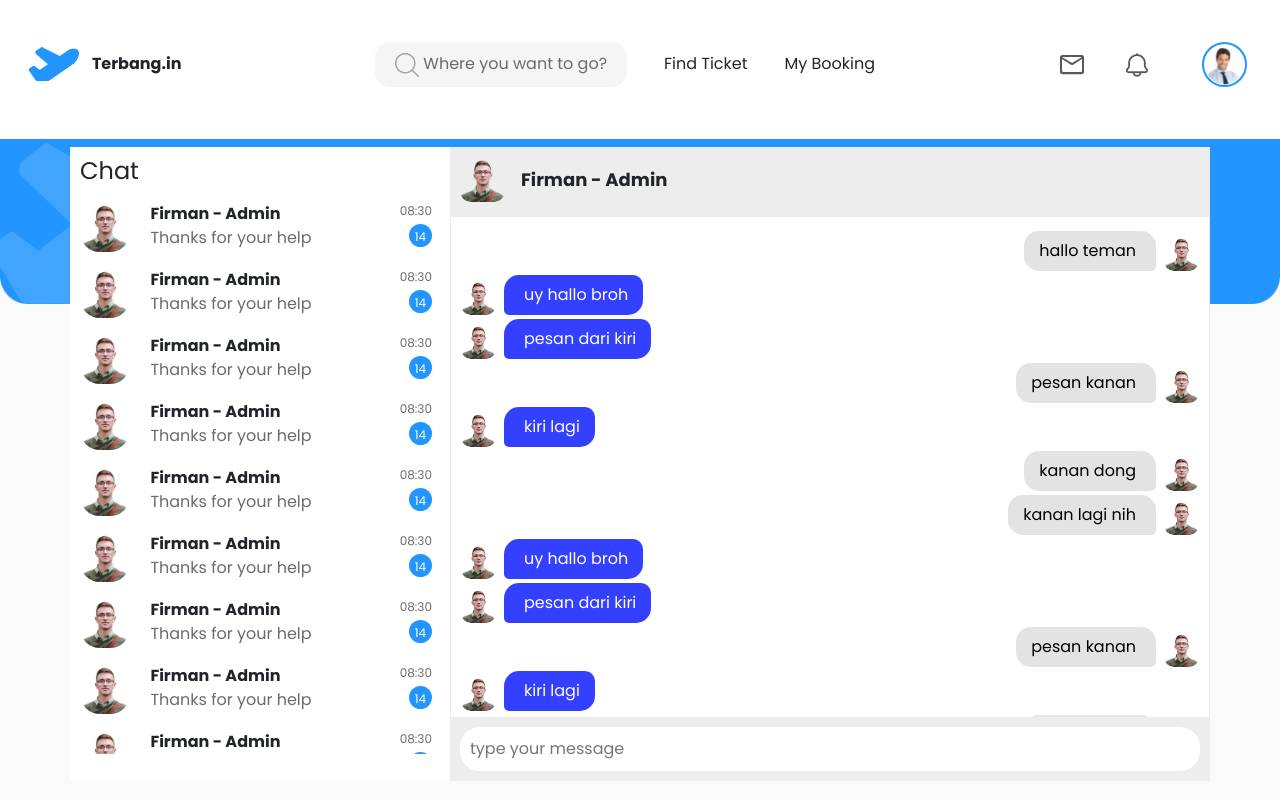
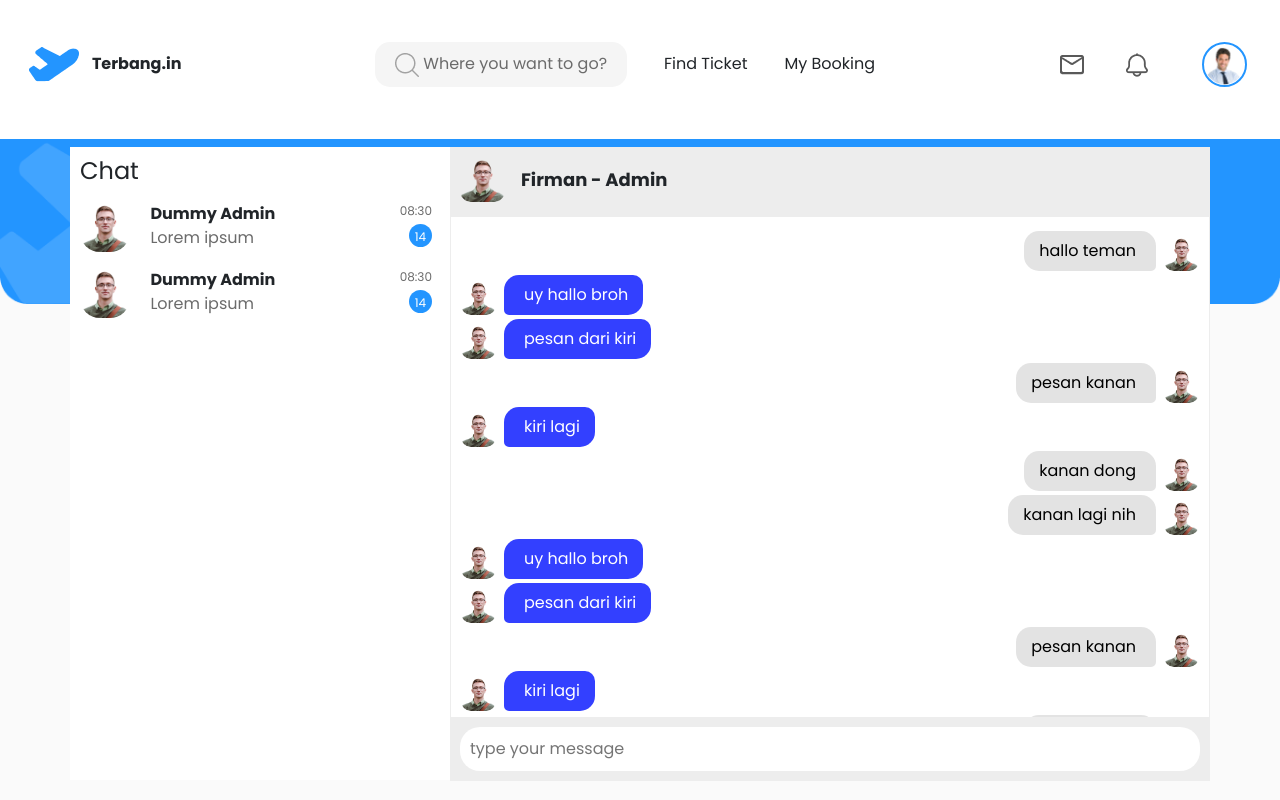
Before and after one commit to andrawanerlang1/TERBANGIN-FrontEnd, a Vue app: page /chat in a window 1280 px wide. Shown: the top 800 px of the page. Built offline with nearby package versions, Linux system fonts and the light colour scheme; what vue-sweetalert2 would draw is missing.

Commit message:
vuex chat initiate

```diff
--- a/src/components/_base/Chat/Room.vue
+++ b/src/components/_base/Chat/Room.vue
@@ -12,10 +12,10 @@
           <div class="chat-msg">
             <div class="d-flex flex-column">
               <div>
-                <p><strong>Firman - Admin</strong></p>
+                <p><strong>Dummy Admin</strong></p>
               </div>
               <div>
-                <p class="text-grey">Thanks for your help</p>
+                <p class="text-grey">Lorem ipsum</p>
               </div>
             </div>
           </div>
@@ -29,6 +29,7 @@
             </div>
           </div>
         </div>
+
         <div class="d-flex justify-content-start py-2 room-item">
           <div class="chat-img">
             <img src="../../../assets/img-admin.png" />
@@ -36,226 +37,12 @@
           <div class="chat-msg">
             <div class="d-flex flex-column">
               <div>
-                <p><strong>Firman - Admin</strong></p>
+                <p><strong>Dummy Admin</strong></p>
               </div>
               <div>
-                <p class="text-grey">Thanks for your help</p>
-              </div>
-            </div>
-          </div>
-          <div class="chat-info">
-            <div class="d-flex flex-column ">
-              <div class="text-right"><p class="text-grey time">08:30</p></div>
-
-              <div class="unread-msg rounded-circle text-center mt-1">
-                <p class="mt-1">14</p>
-              </div>
-            </div>
-          </div>
-        </div>
-        <div class="d-flex justify-content-start py-2 room-item">
-          <div class="chat-img">
-            <img src="../../../assets/img-admin.png" />
-          </div>
-          <div class="chat-msg">
-            <div class="d-flex flex-column">
-              <div>
-                <p><strong>Firman - Admin</strong></p>
-              </div>
-              <div>
-                <p class="text-grey">Thanks for your help</p>
-              </div>
-            </div>
-          </div>
-          <div class="chat-info">
-            <div class="d-flex flex-column ">
-              <div class="text-right"><p class="text-grey time">08:30</p></div>
-
-              <div class="unread-msg rounded-circle text-center mt-1">
-                <p class="mt-1">14</p>
-              </div>
-            </div>
-          </div>
-        </div>
-        <div class="d-flex justify-content-start py-2 room-item">
-          <div class="chat-img">
-            <img src="../../../assets/img-admin.png" />
-          </div>
-          <div class="chat-msg">
-            <div class="d-flex flex-column">
-              <div>
-                <p><strong>Firman - Admin</strong></p>
-              </div>
-              <div>
-                <p class="text-grey">Thanks for your help</p>
-              </div>
-            </div>
-          </div>
-          <div class="chat-info">
-            <div class="d-flex flex-column ">
-              <div class="text-right"><p class="text-grey time">08:30</p></div>
-
-              <div class="unread-msg rounded-circle text-center mt-1">
-                <p class="mt-1">14</p>
-              </div>
-            </div>
-          </div>
-        </div>
-        <div class="d-flex justify-content-start py-2 room-item">
-          <div class="chat-img">
-            <img src="../../../assets/img-admin.png" />
-          </div>
-          <div class="chat-msg">
-            <div class="d-flex flex-column">
-              <div>
-                <p><strong>Firman - Admin</strong></p>
-              </div>
-              <div>
-                <p class="text-grey">Thanks for your help</p>
-              </div>
-            </div>
-          </div>
-          <div class="chat-info">
-            <div class="d-flex flex-column ">
-              <div class="text-right"><p class="text-grey time">08:30</p></div>
-
-              <div class="unread-msg rounded-circle text-center mt-1">
-                <p class="mt-1">14</p>
-              </div>
-            </div>
-          </div>
-        </div>
-        <div class="d-flex justify-content-start py-2 room-item">
-          <div class="chat-img">
-            <img src="../../../assets/img-admin.png" />
-          </div>
-          <div class="chat-msg">
-            <div class="d-flex flex-column">
-              <div>
-                <p><strong>Firman - Admin</strong></p>
-              </div>
-              <div>
-                <p class="text-grey">Thanks for your help</p>
-              </div>
-            </div>
-          </div>
-          <div class="chat-info">
-            <div class="d-flex flex-column ">
-              <div class="text-right"><p class="text-grey time">08:30</p></div>
-
-              <div class="unread-msg rounded-circle text-center mt-1">
-                <p class="mt-1">14</p>
-              </div>
-            </div>
-          </div>
-        </div>
-        <div class="d-flex justify-content-start py-2 room-item">
-          <div class="chat-img">
-            <img src="../../../assets/img-admin.png" />
-          </div>
-          <div class="chat-msg">
-            <div class="d-flex flex-column">
-              <div>
-                <p><strong>Firman - Admin</strong></p>
-              </div>
-              <div>
-                <p class="text-grey">Thanks for your help</p>
-              </div>
-            </div>
-          </div>
-          <div class="chat-info">
-            <div class="d-flex flex-column ">
-              <div class="text-right"><p class="text-grey time">08:30</p></div>
-
-              <div class="unread-msg rounded-circle text-center mt-1">
-                <p class="mt-1">14</p>
-              </div>
-            </div>
-          </div>
-        </div>
-        <div class="d-flex justify-content-start py-2 room-item">
-          <div class="chat-img">
-            <img src="../../../assets/img-admin.png" />
-          </div>
-          <div class="chat-msg">
-            <div class="d-flex flex-column">
-              <div>
-                <p><strong>Firman - Admin</strong></p>
-              </div>
-              <div>
-                <p class="text-grey">Thanks for your help</p>
-              </div>
-            </div>
-          </div>
-          <div class="chat-info">
-            <div class="d-flex flex-column ">
-              <div class="text-right"><p class="text-grey time">08:30</p></div>
-
-              <div class="unread-msg rounded-circle text-center mt-1">
-                <p class="mt-1">14</p>
-              </div>
-            </div>
-          </div>
-        </div>
-        <div class="d-flex justify-content-start py-2 room-item">
-          <div class="chat-img">
-            <img src="../../../assets/img-admin.png" />
-          </div>
-          <div class="chat-msg">
-            <div class="d-flex flex-column">
-              <div>
-                <p><strong>Firman - Admin</strong></p>
-              </div>
-              <div>
-                <p class="text-grey">Thanks for your help</p>
-              </div>
-            </div>
-          </div>
-          <div class="chat-info">
-            <div class="d-flex flex-column ">
-              <div class="text-right"><p class="text-grey time">08:30</p></div>
-
-              <div class="unread-msg rounded-circle text-center mt-1">
-                <p class="mt-1">14</p>
-              </div>
-            </div>
-          </div>
-        </div>
-        <div class="d-flex justify-content-start py-2 room-item">
-          <div class="chat-img">
-            <img src="../../../assets/img-admin.png" />
-          </div>
-          <div class="chat-msg">
-            <div class="d-flex flex-column">
-              <div>
-                <p><strong>Firman - Admin</strong></p>
-              </div>
-              <div>
-                <p class="text-grey">Thanks for your help</p>
-              </div>
-            </div>
-          </div>
-          <div class="chat-info">
-            <div class="d-flex flex-column ">
-              <div class="text-right"><p class="text-grey time">08:30</p></div>
-
-              <div class="unread-msg rounded-circle text-center mt-1">
-                <p class="mt-1">14</p>
-              </div>
-            </div>
-          </div>
-        </div>
-        <div class="d-flex justify-content-start py-2 room-item">
-          <div class="chat-img">
-            <img src="../../../assets/img-admin.png" />
-          </div>
-          <div class="chat-msg">
-            <div class="d-flex flex-column">
-              <div>
-                <p><strong>Firman - Admin</strong></p>
-              </div>
-              <div>
-                <p class="text-grey">Thanks for your help</p>
+                <p class="text-grey">
+                  Lorem ipsum
+                </p>
               </div>
             </div>
           </div>
--- a/src/store/index.js
+++ b/src/store/index.js
@@ -4,6 +4,7 @@ import Profile from './modules/profile'
 import Register from './modules/register'
 import Auth from './modules/auth'
 import Booking from './modules/auth'
+import Chat from './modules/chat'
 import createPersistedState from 'vuex-persistedstate'
 
 Vue.use(Vuex)
@@ -11,7 +12,7 @@ export default new Vuex.Store({
   state: {},
   mutations: {},
   actions: {},
-  modules: { Register, Auth, Booking, Profile },
+  modules: { Register, Auth, Booking, Profile, Chat },
   getters: {},
   plugins: [
     createPersistedState({
--- /dev/null
+++ b/src/store/modules/chat.js
@@ -0,0 +1,8 @@
+// import axios from 'axios'
+
+export default {
+  state: {},
+  mutations: {},
+  actions: {},
+  getters: {}
+}
```
